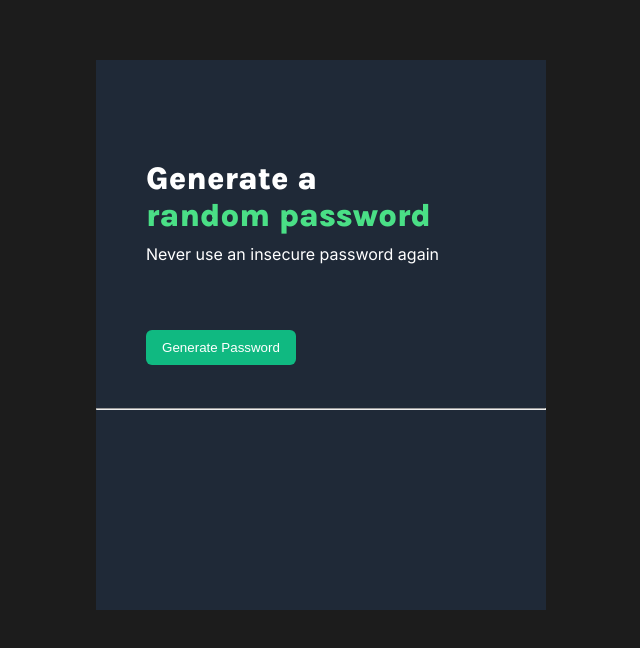
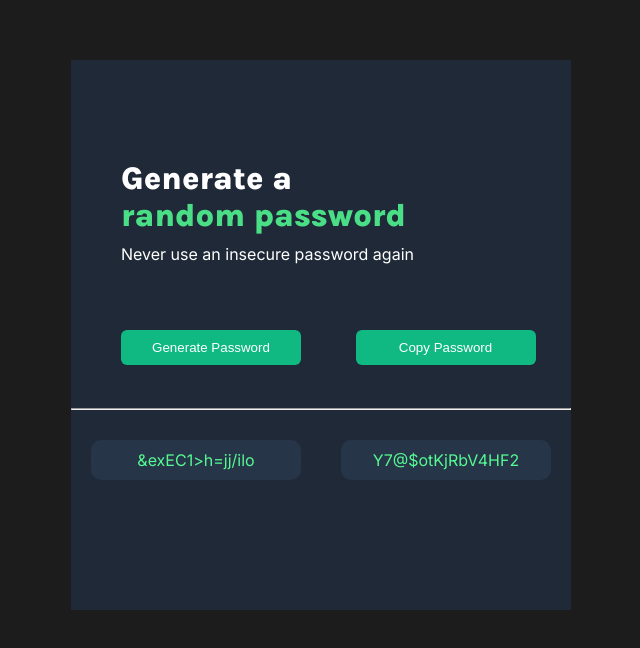
Before and after one commit to Gnometoaster/password-generator, a plain HTML site: page index.html in a window 1280 px wide. Both pictures are taken after a click on the button "Generate Password". Shown: the whole page, without its empty margins (319-959 px from the left). Drawn offline with Linux system fonts and the light colour scheme.

Commit message:
Javascript working, app functional, no stretch goals

```diff
--- a/index.html
+++ b/index.html
@@ -3,7 +3,6 @@
   <head>
     <meta charset="UTF-8" />
     <meta http-equiv="X-UA-Compatible" content="IE=edge" />
-    <meta name="viewport" content="width=, initial-scale=1.0" />
     <link rel="stylesheet" href="styles.css" />
     <link rel="preconnect" href="https://fonts.googleapis.com">
     <link rel="preconnect" href="https://fonts.gstatic.com" crossorigin>
@@ -17,11 +16,16 @@
           <span id="title-alt">random password</span> </h1>
 
         <p>Never use an insecure password again</p>
-        <button class="btn">Generate Password</button>
+        <div class="btn-container">
+          <button id="generate-btn" onclick="clearPassword()" class="btn">Generate Password</button>
+          <button class="btn" onclick="copyToClipboard()">Copy Password</button>
+        </div>
      </div>
       <hr />
-      <p id="password-el-one"></p>
-      <p id="password-el-two"></p>
+      <div class="passwords">
+        <p id="password-el-one"></p>
+        <p id="password-el-two"></p>
+      </div>
   </div>
     <script src="index.js"></script>
   </body>
--- a/index.js
+++ b/index.js
@@ -1,12 +1,30 @@
 const characters = ["A","B","C","D","E","F","G","H","I","J","K","L","M","N","O","P","Q","R","S","T","U","V","W","X","Y","Z","a","b","c","d","e","f","g","h","i","j","k","l","m","n","o","p","q","r","s","t","u","v","w","x","y","z", "0", "1", "2", "3", "4", "5", "6", "7", "8", "9","~","`","!","@","#","$","%","^","&","*","(",")","_","-","+","=","{","[","}","]",",","|",":",";","<",">",".","?",
 "/"];
+let passwordElOne = document.querySelector("#password-el-one")
+let passwordElTwo = document.querySelector("#password-el-two")
+
 
 //loop through the array
-for (let i = 0; i < characters.length; i ++) {
-  let index = Math.floor(Math.random * characters.length)
-  return index
+//randomly generate index number
+//generate character with index number
+function clearPassword() {
+    passwordElOne.textContent = ""
+    passwordElTwo.textContent = ""
+    generatePassword()
 }
-console.log(index[i])
-//randomly select a character
-//display character in passwordEl
-//repeat 15 times (once for each password character)
+
+function generatePassword() {
+    for (let i = 0; i < 15; i++) {
+     let = passwordOneIndex = Math.floor( Math.random() * characters.length )
+     let = passwordTwoIndex = Math.floor( Math.random() * characters.length )
+
+    passwordElOne.textContent += characters[passwordOneIndex]
+    passwordElTwo.textContent += characters[passwordTwoIndex]
+    }
+}
+
+function copyToClipboard() {
+    passwordElOne.select()
+    navigator.clipboard.writeText(passwordElOne.value)
+    alert("Password copied" + passwordElOne.value)
+}
--- a/styles.css
+++ b/styles.css
@@ -6,7 +6,7 @@ body {
 
 .main {
   height: 550px;
-  width: 450px;
+  width: 500px;
   margin: 60px auto;
   background-color: #1F2937;
   color: white;
@@ -33,11 +33,11 @@ p {
   margin-top: 0;
 }
 
+
+
 .btn {
   height: 35px;
-  width: 150px;
-  left: 52px;
-  top: 284px;
+  width: 180px;
   border: none;
   border-radius: 6px;
   padding: 6px 10px 6px 10px;
@@ -47,3 +47,40 @@ p {
   margin-top: 50px;
 
 }
+
+#generate-btn {
+  margin-right: 50px;
+}
+
+
+.passwords {
+  display: flex;
+  justify-content: space-around;
+  margin-top: 30px;
+}
+
+#password-el-one {
+  height: 40px;
+  width: 210px;
+  background: #273549;
+  border-radius: 10px;
+  display: flex;
+  justify-content: center;
+  align-items: center;
+  color: #55F991;
+  border: none;
+
+
+}
+#password-el-two  {
+  height: 40px;
+  width: 210px;
+  background: #273549;
+  border-radius: 10px;
+  display: flex;
+  justify-content: center;
+  align-items: center;
+  color: #55F991;
+
+
+}
```
